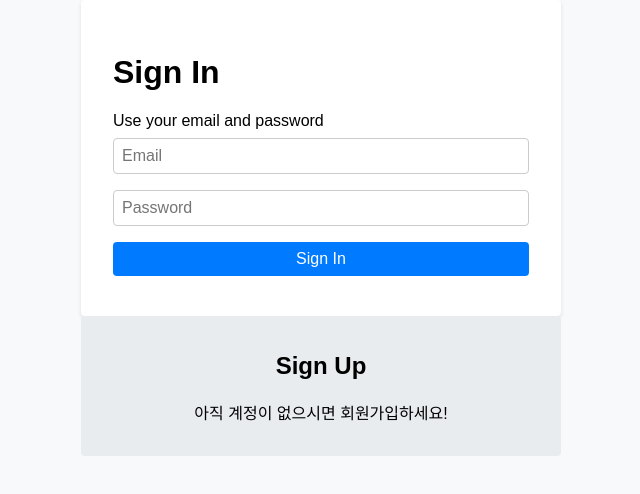
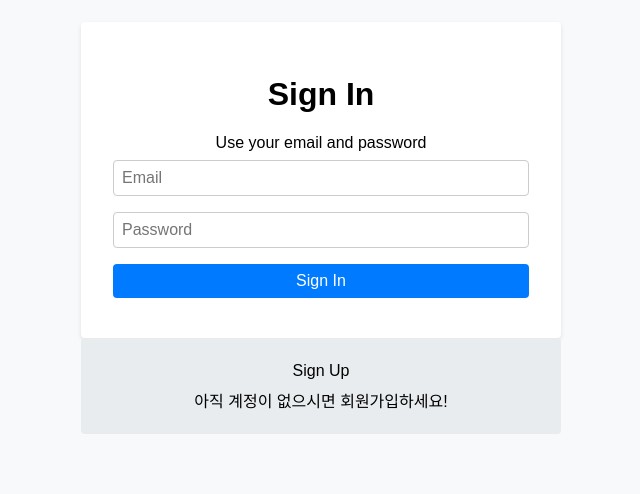
Before and after one commit to ChatTalk/Chat-Client, a React (Create React App) app: page / in a window 1280 px wide. Shown: the part 164-658 px from the top of the page, without its empty margins (319-959 px from the left). Built offline with nearby package versions, Linux system fonts and the light colour scheme.

Commit message:
feat: 토글 패널 스타일 조정

```diff
--- a/src/pages/AuthPage.tsx
+++ b/src/pages/AuthPage.tsx
@@ -1,7 +1,7 @@
 import React, { useState } from 'react';
 import SignUp from '../components/SignUp';
 import SignIn from '../components/SignIn';
-import { Container, FormContainer, ToggleContainer, TogglePanel } from '../styles/AuthStyles';
+import { Container, FormContainer, ToggleContainer, TogglePanel, TogglePanelIntroduce, TogglePanelPharse } from '../styles/AuthStyles';
 
 const AuthPage: React.FC = () => {
   const [isSignUp, setIsSignUp] = useState(false);
@@ -16,8 +16,8 @@ const AuthPage: React.FC = () => {
               onClick={() => setIsSignUp(false)}
               active={!isSignUp}
             >
-              <h2>Log In</h2>
-              <p>이미 회원이면 얼른 대화에 참여하세요!</p>
+              <TogglePanelPharse>Log In</TogglePanelPharse>
+              <TogglePanelIntroduce>이미 회원이면 얼른 대화에 참여하세요!</TogglePanelIntroduce>
             </TogglePanel>
           )}
           { !isSignUp && (
@@ -25,8 +25,8 @@ const AuthPage: React.FC = () => {
               onClick={() => setIsSignUp(true)}
               active={isSignUp}
             >
-              <h2>Sign Up</h2>
-              <p>아직 계정이 없으시면 회원가입하세요!</p>
+              <TogglePanelPharse>Sign Up</TogglePanelPharse>
+              <TogglePanelIntroduce>아직 계정이 없으시면 회원가입하세요!</TogglePanelIntroduce>
             </TogglePanel>
           )}
         </ToggleContainer>
--- a/src/styles/AuthStyles.ts
+++ b/src/styles/AuthStyles.ts
@@ -18,6 +18,7 @@ export const FormContainer = styled.div`
 `;
 
 export const ToggleContainer = styled.div`
+  height: 6rem;
   display: flex;
   justify-content: space-between;
   width: 100%;
@@ -39,9 +40,20 @@ export const TogglePanel = styled.div<{ active: boolean }>`
   }
 `;
 
+export const TogglePanelPharse = styled.div`
+  margin: 0.5rem
+`
+
+export const TogglePanelIntroduce = styled.p`
+  margin: 0.5rem
+`
+
 export const Form = styled.form`
   display: flex;
   flex-direction: column;
+  justify-content: center;
+  text-align: center;
+  // align-items: center;
   flex: 1;
   padding: 2rem;
   background-color: white;
```
